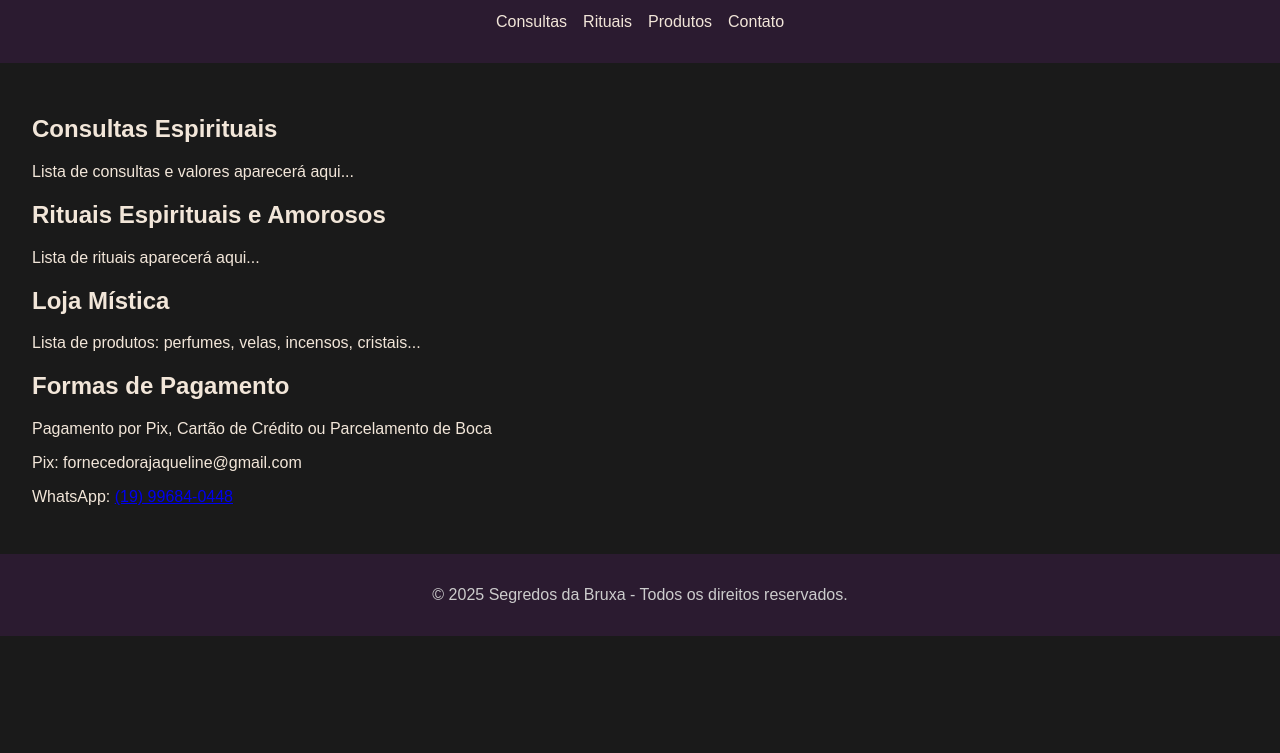
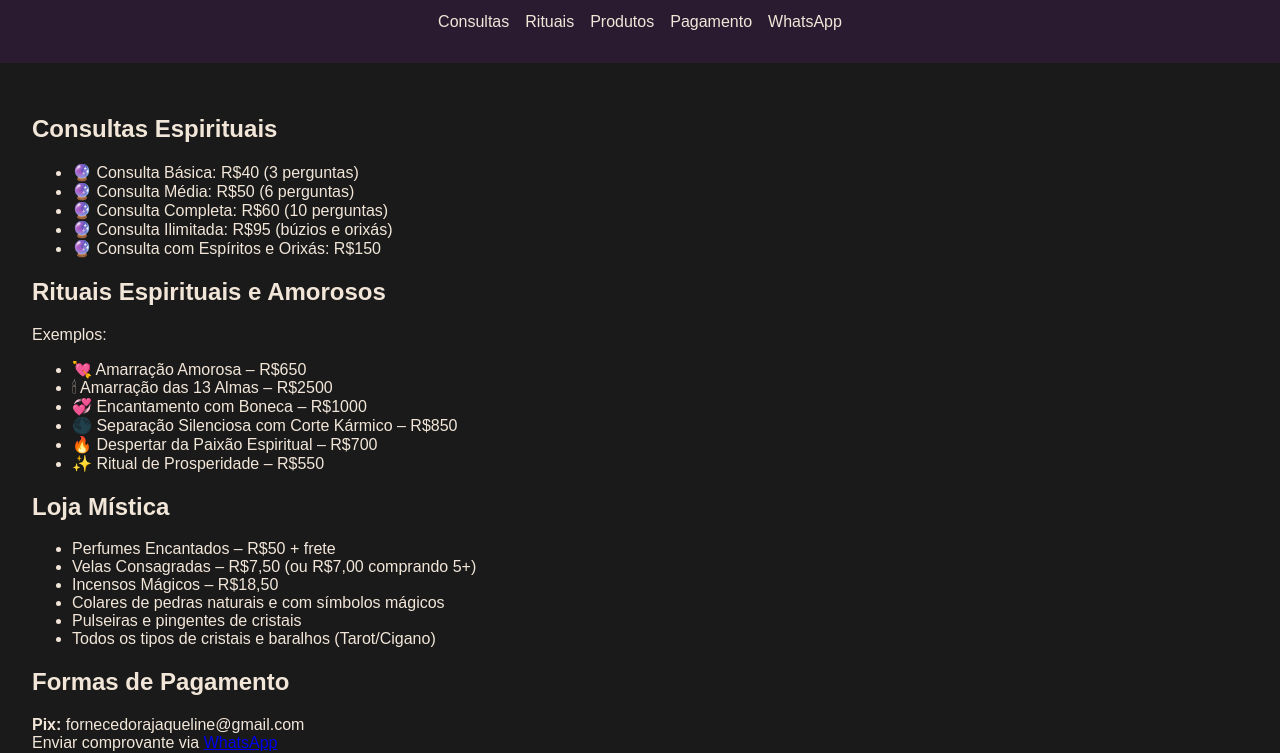
Before and after one commit to segredosdabruxa/segredosdabruxa.github.io, a plain HTML site: page index.html in a window 1280 px wide. Shown: the part 56-809 px from the top of the page. Drawn offline with Linux system fonts and the light colour scheme.

Commit message:
Update index.html

```diff
--- a/index.html
+++ b/index.html
@@ -14,7 +14,8 @@
         <li><a href="#consultas">Consultas</a></li>
         <li><a href="#rituais">Rituais</a></li>
         <li><a href="#produtos">Produtos</a></li>
-        <li><a href="#contato">Contato</a></li>
+        <li><a href="#pagamento">Pagamento</a></li>
+        <li><a href="https://wa.me/5519996840448" target="_blank">WhatsApp</a></li>
       </ul>
     </nav>
   </header>
@@ -22,29 +23,51 @@
   <main>
     <section id="consultas">
       <h2>Consultas Espirituais</h2>
-      <p>Lista de consultas e valores aparecerá aqui...</p>
+      <ul>
+        <li>🔮 Consulta Básica: R$40 (3 perguntas)</li>
+        <li>🔮 Consulta Média: R$50 (6 perguntas)</li>
+        <li>🔮 Consulta Completa: R$60 (10 perguntas)</li>
+        <li>🔮 Consulta Ilimitada: R$95 (búzios e orixás)</li>
+        <li>🔮 Consulta com Espíritos e Orixás: R$150</li>
+      </ul>
     </section>
 
     <section id="rituais">
       <h2>Rituais Espirituais e Amorosos</h2>
-      <p>Lista de rituais aparecerá aqui...</p>
+      <p>Exemplos:</p>
+      <ul>
+        <li>💘 Amarração Amorosa – R$650</li>
+        <li>🕯 Amarração das 13 Almas – R$2500</li>
+        <li>💞 Encantamento com Boneca – R$1000</li>
+        <li>🌑 Separação Silenciosa com Corte Kármico – R$850</li>
+        <li>🔥 Despertar da Paixão Espiritual – R$700</li>
+        <li>✨ Ritual de Prosperidade – R$550</li>
+      </ul>
     </section>
 
     <section id="produtos">
       <h2>Loja Mística</h2>
-      <p>Lista de produtos: perfumes, velas, incensos, cristais...</p>
+      <ul>
+        <li>Perfumes Encantados – R$50 + frete</li>
+        <li>Velas Consagradas – R$7,50 (ou R$7,00 comprando 5+)</li>
+        <li>Incensos Mágicos – R$18,50</li>
+        <li>Colares de pedras naturais e com símbolos mágicos</li>
+        <li>Pulseiras e pingentes de cristais</li>
+        <li>Todos os tipos de cristais e baralhos (Tarot/Cigano)</li>
+      </ul>
     </section>
 
-    <section id="contato">
+    <section id="pagamento">
       <h2>Formas de Pagamento</h2>
-      <p>Pagamento por Pix, Cartão de Crédito ou Parcelamento de Boca</p>
-      <p>Pix: fornecedorajaqueline@gmail.com</p>
-      <p>WhatsApp: <a href="https://wa.me/5519996840448" target="_blank">(19) 99684-0448</a></p>
+      <p><strong>Pix:</strong> fornecedorajaqueline@gmail.com <br>
+         Enviar comprovante via <a href="https://wa.me/5519996840448" target="_blank">WhatsApp</a></p>
+      <p><strong>Cartão de Crédito:</strong> Solicite o link via WhatsApp</p>
+      <p><strong>Parcelamento de Boca:</strong> Pelo WhatsApp</p>
     </section>
   </main>
 
   <footer>
-    <p>&copy; 2025 Segredos da Bruxa - Todos os direitos reservados.</p>
+    <p>&copy; 2025 Segredos da Bruxa</p>
   </footer>
 </body>
 </html>
```
